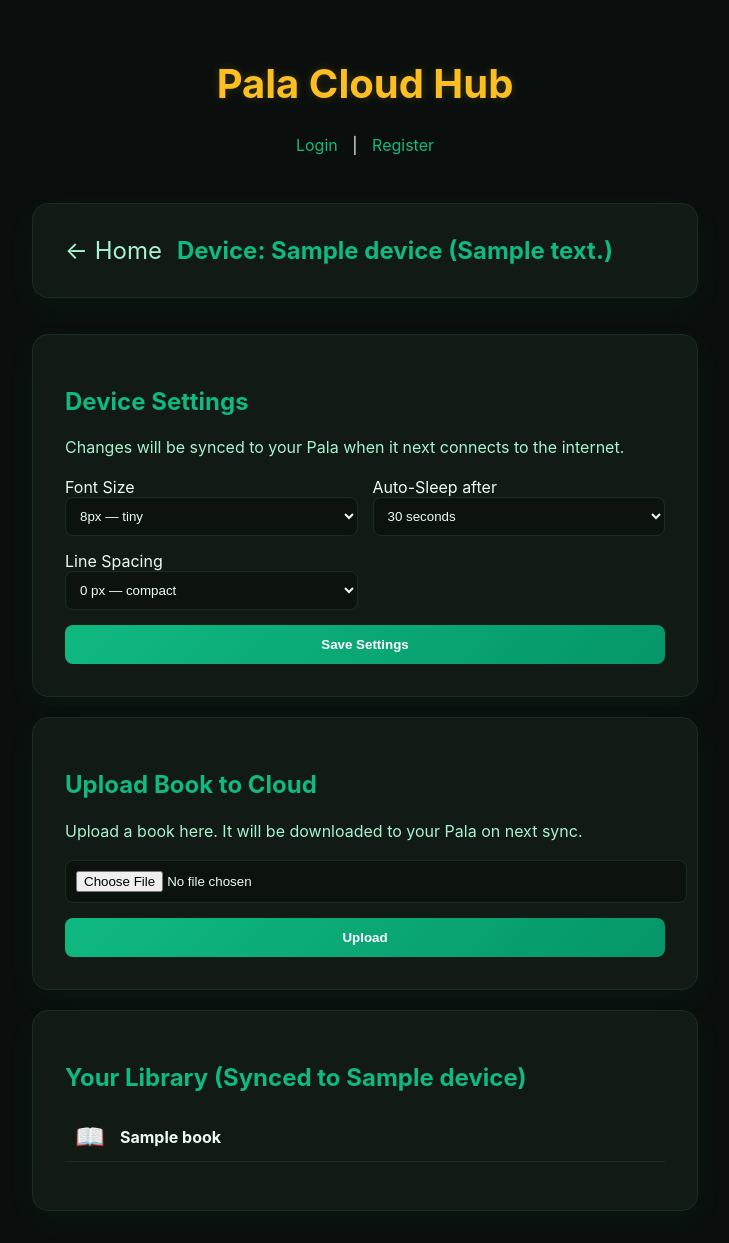
After one commit to felix0123456/pala, a FastAPI app: template templates/device.html in a window 1280 px wide. The commit adds this page. Shown: the whole page, without its empty margins (275-1004 px from the left). Run offline with FastAPI, Linux system fonts and the light colour scheme; the template is opened without the code that fills it: most values are stand-ins (such as "Sample title", 1, 10 or a date in 2020).

Commit message:
Implement device pairing and cloud sync UI

```diff
--- a/models.py
+++ b/models.py
@@ -17,7 +17,8 @@ class Device(Base):
 
     mac_address = Column(String, primary_key=True, index=True)
     name = Column(String, default="My Pala")
-    user_id = Column(Integer, ForeignKey("users.id"))
+    user_id = Column(Integer, ForeignKey("users.id"), nullable=True)
+    pairing_code = Column(String, index=True, nullable=True)
     battery_level = Column(Integer, default=100)
 
     font_size = Column(Integer, default=10)
--- /dev/null
+++ b/templates/device.html
@@ -0,0 +1,105 @@
+{% extends "base.html" %}
+
+{% block content %}
+<div class="card" style="margin-bottom: 20px; display: flex; align-items: center; gap: 15px;">
+    <a href="/" style="text-decoration: none; font-size: 24px; color: var(--text-muted);">&larr; Home</a>
+    <h2 style="margin: 0;">Device: {{ device.name }} ({{ device.mac_address }})</h2>
+</div>
+
+<div class="card">
+    <h2>Device Settings</h2>
+    <p class="muted">Changes will be synced to your Pala when it next connects to the internet.</p>
+    <form action="/api/device/{{ device.mac_address }}/settings" method="POST" class="stack" id="device-settings-form">
+        <div class="grid-2" style="display: grid; grid-template-columns: 1fr 1fr; gap: 15px; margin-top: 15px;">
+            <div>
+                <label>Font Size</label>
+                <select name="font_size" id="setting-font" style="width: 100%; padding: 10px; background: rgba(0,0,0,0.3); border: 1px solid var(--border); color: var(--text); border-radius: 8px;">
+                    <option value="8" {% if device.font_size == 8 %}selected{% endif %}>8px &mdash; tiny</option>
+                    <option value="10" {% if device.font_size == 10 %}selected{% endif %}>10px &mdash; small</option>
+                    <option value="12" {% if device.font_size == 12 %}selected{% endif %}>12px &mdash; medium</option>
+                    <option value="14" {% if device.font_size == 14 %}selected{% endif %}>14px &mdash; large</option>
+                </select>
+            </div>
+            <div>
+                <label>Auto-Sleep after</label>
+                <select name="sleep_timeout" id="setting-sleep" style="width: 100%; padding: 10px; background: rgba(0,0,0,0.3); border: 1px solid var(--border); color: var(--text); border-radius: 8px;">
+                    <option value="30" {% if device.sleep_timeout == 30 %}selected{% endif %}>30 seconds</option>
+                    <option value="60" {% if device.sleep_timeout == 60 %}selected{% endif %}>1 minute</option>
+                    <option value="120" {% if device.sleep_timeout == 120 %}selected{% endif %}>2 minutes</option>
+                    <option value="300" {% if device.sleep_timeout == 300 %}selected{% endif %}>5 minutes</option>
+                    <option value="600" {% if device.sleep_timeout == 600 %}selected{% endif %}>10 minutes</option>
+                    <option value="1800" {% if device.sleep_timeout == 1800 %}selected{% endif %}>30 minutes</option>
+                </select>
+            </div>
+            <div>
+                <label>Line Spacing</label>
+                <select name="line_gap" id="setting-lgap" style="width: 100%; padding: 10px; background: rgba(0,0,0,0.3); border: 1px solid var(--border); color: var(--text); border-radius: 8px;">
+                    <option value="0" {% if device.line_gap == 0 %}selected{% endif %}>0 px &mdash; compact</option>
+                    <option value="1" {% if device.line_gap == 1 %}selected{% endif %}>1 px &mdash; normal</option>
+                    <option value="2" {% if device.line_gap == 2 %}selected{% endif %}>2 px &mdash; relaxed</option>
+                    <option value="3" {% if device.line_gap == 3 %}selected{% endif %}>3 px &mdash; loose</option>
+                </select>
+            </div>
+        </div>
+        <button type="submit" style="margin-top: 15px;">Save Settings</button>
+    </form>
+    <p id="settings-status" style="color: var(--success); margin-top: 10px; display: none;">Settings saved!</p>
+</div>
+
+<div class="card" style="margin-top: 20px;">
+    <h2>Upload Book to Cloud</h2>
+    <p class="muted">Upload a book here. It will be downloaded to your Pala on next sync.</p>
+    <form action="/api/upload_book" method="POST" enctype="multipart/form-data" class="stack" id="upload-book-form">
+        <input type="file" name="file" accept=".txt" required style="padding: 10px; background: rgba(0,0,0,0.3); border: 1px solid var(--border); border-radius: 8px; color: var(--text); width: 100%;">
+        <button type="submit" style="margin-top: 15px;">Upload</button>
+    </form>
+    <p id="upload-status" style="color: var(--success); margin-top: 10px; display: none;">Upload complete!</p>
+</div>
+
+<div class="card" style="margin-top: 20px;">
+    <h2>Your Library (Synced to {{ device.name }})</h2>
+    {% if books %}
+        <ul style="list-style: none; padding: 0;">
+        {% for book in books %}
+            <li style="margin-bottom: 10px; padding: 10px; border-bottom: 1px solid var(--border); display: flex; align-items: center; gap: 15px;">
+                <div style="font-size: 24px;">&#128214;</div>
+                <div>
+                    <strong>{{ book.title }}</strong><br>
+                </div>
+            </li>
+        {% endfor %}
+        </ul>
+    {% else %}
+        <p>Your library is empty. Upload a book above or use the fetcher on the home page.</p>
+    {% endif %}
+</div>
+
+<script>
+    document.getElementById('device-settings-form').addEventListener('submit', async (e) => {
+        e.preventDefault();
+        const form = e.target;
+        const formData = new FormData(form);
+        const res = await fetch(form.action, { method: 'POST', body: formData });
+        if (res.ok) {
+            const status = document.getElementById('settings-status');
+            status.style.display = 'block';
+            setTimeout(() => status.style.display = 'none', 3000);
+        }
+    });
+
+    document.getElementById('upload-book-form').addEventListener('submit', async (e) => {
+        e.preventDefault();
+        const form = e.target;
+        const formData = new FormData(form);
+        const res = await fetch(form.action, { method: 'POST', body: formData });
+        if (res.ok) {
+            const status = document.getElementById('upload-status');
+            status.style.display = 'block';
+            setTimeout(() => {
+                status.style.display = 'none';
+                window.location.reload();
+            }, 1500);
+        }
+    });
+</script>
+{% endblock %}
```
Also changed, not shown: templates/index.html (+16 -2 lines).
